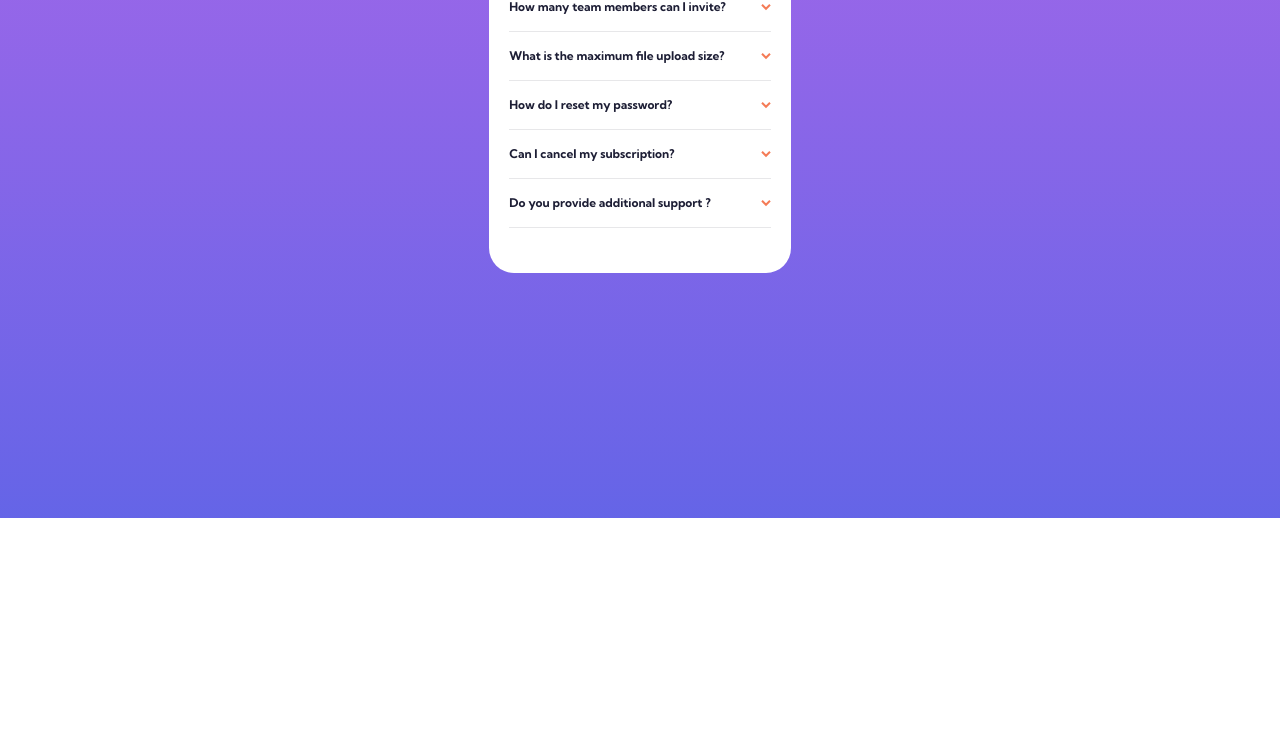
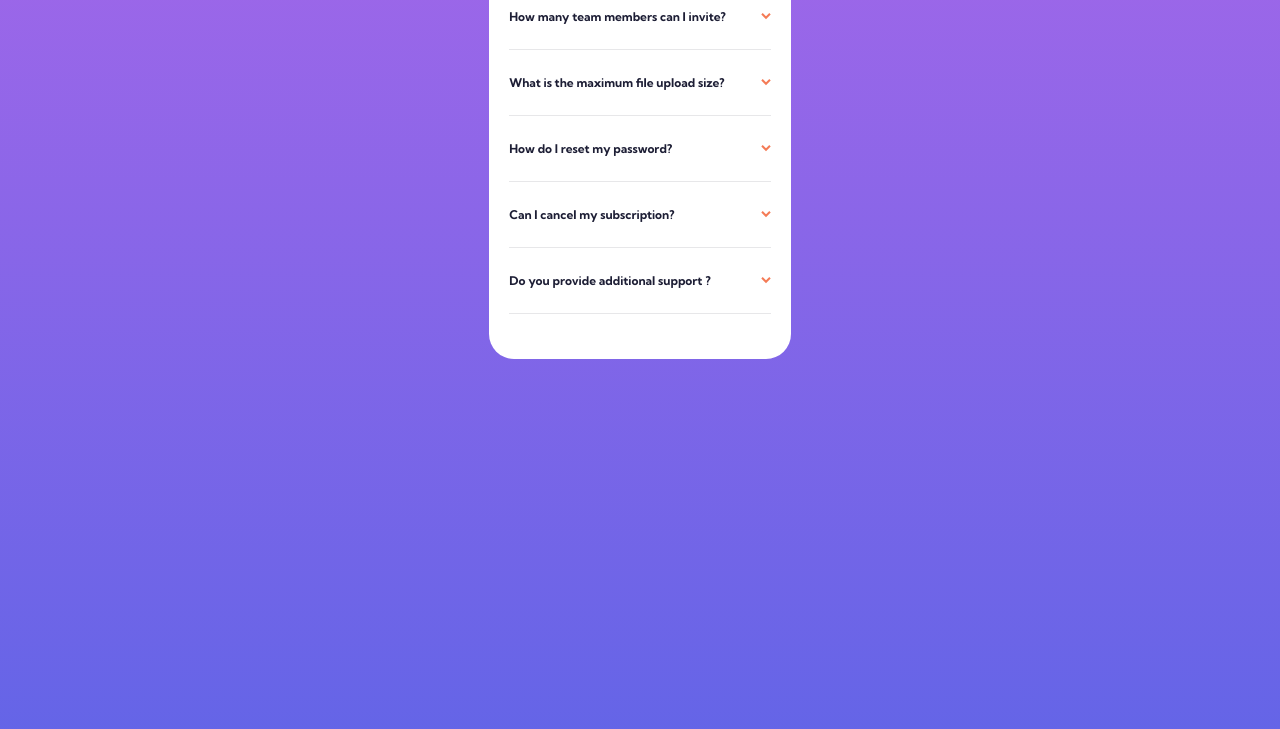
Before and after one commit to Ravimasi/faq-accordion-card-main, a plain HTML site: page index.html in a window 1280 px wide. Shown: the part 282-1011 px from the top of the page. Before the commit the page ends 800 px from the top, so only its background shows below. Drawn offline with Linux system fonts and the light colour scheme.

Commit message:
folder path change

```diff
--- a/index.html
+++ b/index.html
@@ -6,7 +6,7 @@
     <style>
       @import url("https://fonts.googleapis.com/css2?family=Kumbh+Sans:wght@400;700&display=swap");
     </style>
-    <link rel="stylesheet" href="/src/style/global.css" />
+    <link rel="stylesheet" href="./src/style/global.css" />
     <link
       rel="icon"
       type="image/png"
@@ -21,10 +21,10 @@
       <div class="hero-section">
         <div class="hero-img">
           <img
-            src="/images/illustration-woman-online-mobile.svg"
+            src="./images/illustration-woman-online-mobile.svg"
             alt="woman__online__img"
           />
-          <img src="/images/bg-pattern-mobile.svg" alt="bg__shadow__img" />
+          <img src="./images/bg-pattern-mobile.svg" alt="bg__shadow__img" />
         </div>
       </div>
       <section class="wrapper">
@@ -33,23 +33,23 @@
           <ul class="questions-list">
             <li>
               <h2 class="q-title">How many team members can I invite?</h2>
-              <img src="/images/icon-arrow-down.svg" alt="" />
+              <img src="./images/icon-arrow-down.svg" alt="" />
             </li>
             <li>
               <h2 class="q-title">What is the maximum file upload size?</h2>
-              <img src="/images/icon-arrow-down.svg" alt="" />
+              <img src="./images/icon-arrow-down.svg" alt="" />
             </li>
             <li>
               <h2 class="q-title">How do I reset my password?</h2>
-              <img src="/images/icon-arrow-down.svg" alt="" />
+              <img src="./images/icon-arrow-down.svg" alt="" />
             </li>
             <li class="active">
               <h2 class="q-title">Can I cancel my subscription?</h2>
-              <img src="/images/icon-arrow-down.svg" alt="" />
+              <img src="./images/icon-arrow-down.svg" alt="" />
             </li>
             <li>
               <h2 class="q-title">Do you provide additional support ?</h2>
-              <img src="/images/icon-arrow-down.svg" alt="" />
+              <img src="./images/icon-arrow-down.svg" alt="" />
             </li>
           </ul>
         </div>
@@ -63,6 +63,6 @@
       </section>
     </main>
     <!--  -->
-    <script src="/src/script.js"></script>
+    <script src="./src/script.js"></script>
   </body>
 </html>
--- a/src/style/global.css
+++ b/src/style/global.css
@@ -1,4 +1,4 @@
-@import url('/src/style/reset.css');
+@import url('./src/style/reset.css');
 
 html {
   font-size: 62.5%;
```
